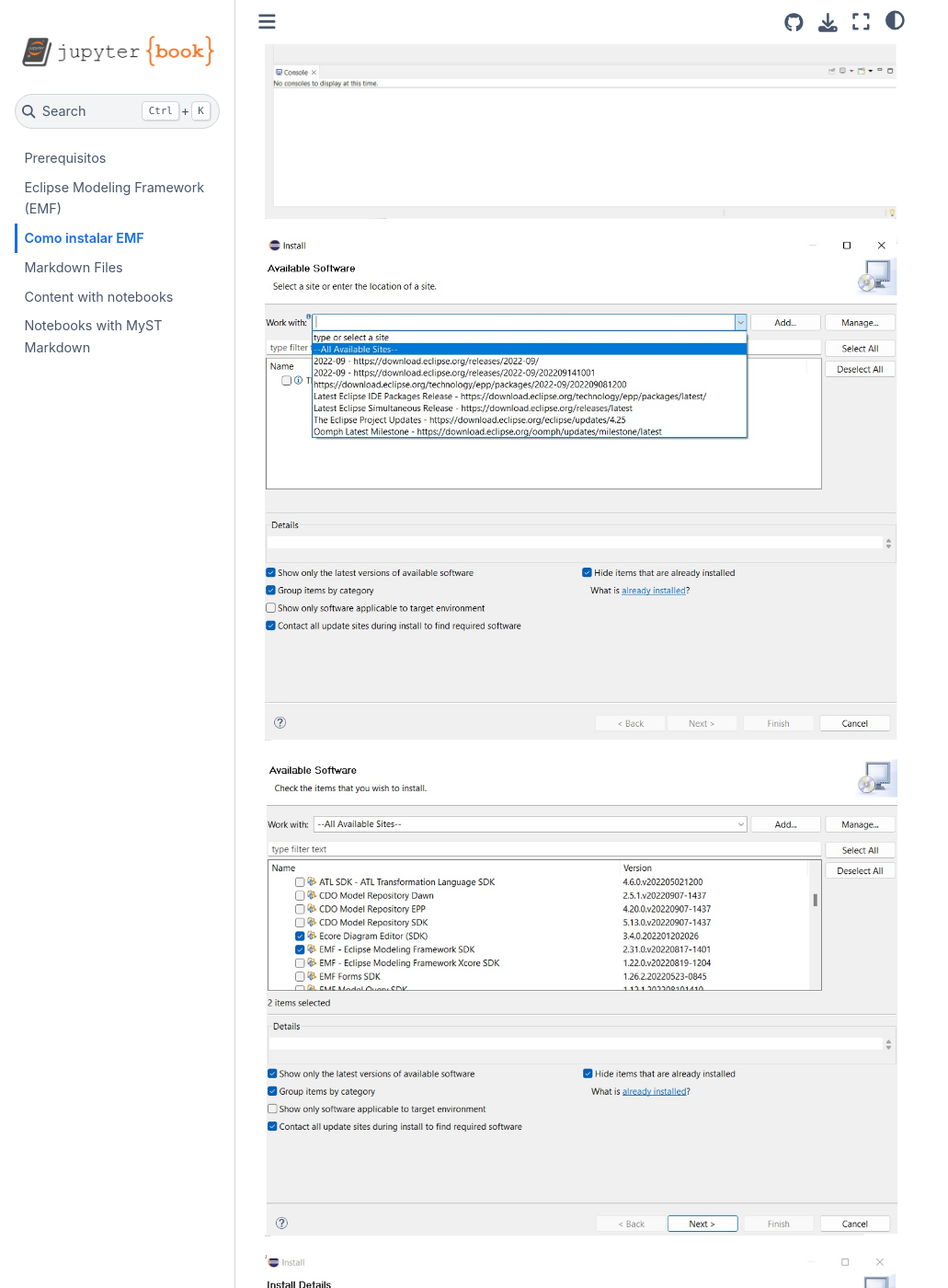
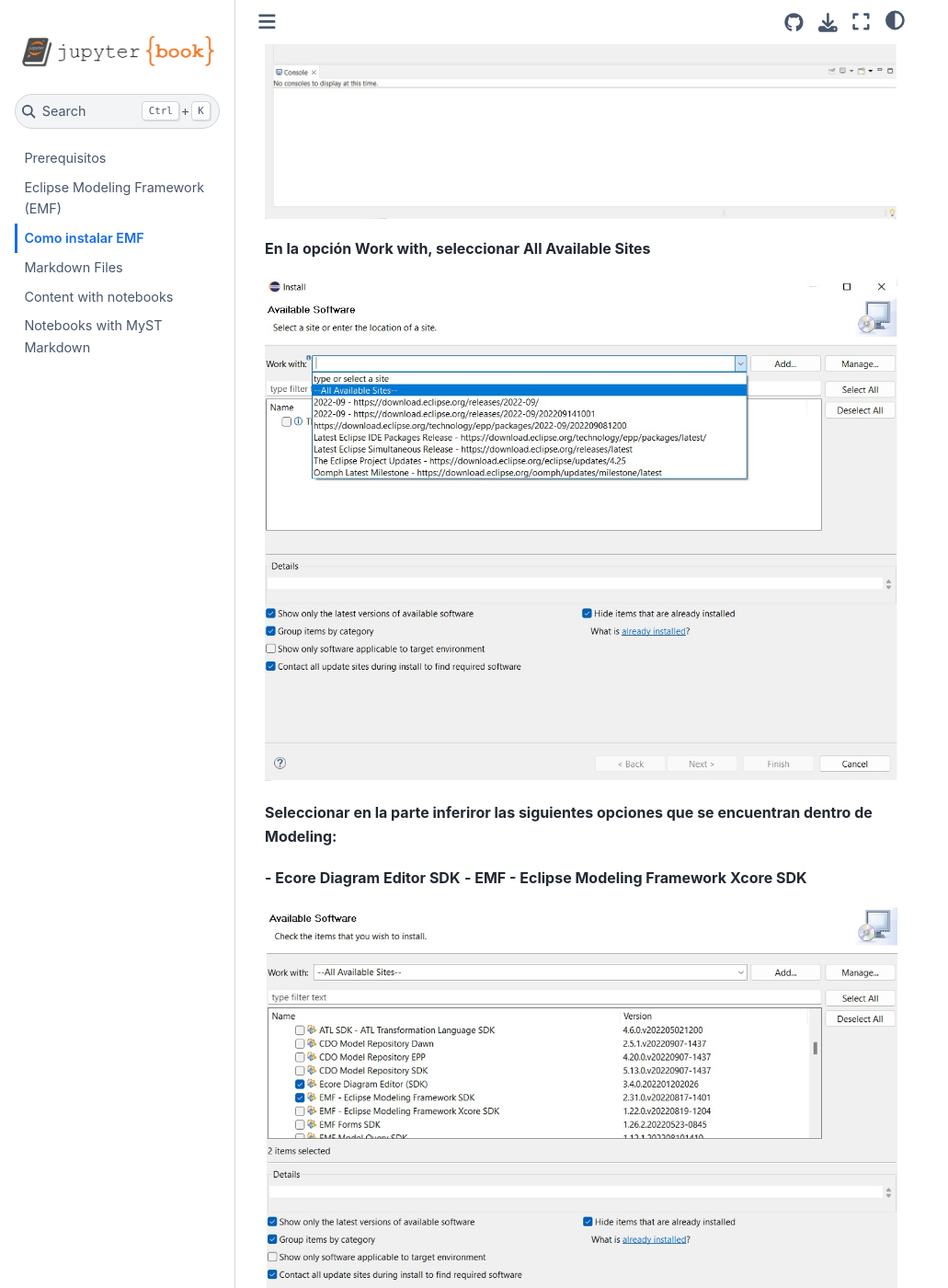
Before and after one commit to JannethGS2610/GuiaEMF, a Jupyter Book: the page built from ComoInstalar.md, in a window 1280 px wide and 1400 px high, scrolled down 1391 px. Shown: the whole window at 92% size, without its empty margins (0-1031 px from the left). Built offline with Jupyter Book 1.0.4 settings and Sphinx 7.4.7 and the Sphinx Book theme 1.1.4, drawn with Linux system fonts in a browser that asks for light colours; some of the changed text lies outside the part shown.

Commit message:
Update ComoInstalar.md

```diff
--- a/ComoInstalar.md
+++ b/ComoInstalar.md
@@ -1,23 +1,38 @@
 # Como instalar EMF
 
-Abrir IDE Eclipse:
+**Abrir IDE Eclipse:**
 
 ![Instalación EMF](/images/3.jpg)
 
 ![Instalación EMF](/images/4.jpg)
 
-En el menú Help, seleccionar la opción Install New Software
+**En el menú Help, seleccionar la opción Install New Software:**
 
 ![Instalación EMF](/images/5.jpg)
 
+**En la opción Work with, seleccionar All Available Sites**
+
 ![Instalación EMF](/images/6.jpg)
+
+**Seleccionar en la parte inferiror las siguientes opciones que se encuentran dentro de Modeling:**
+
+**- Ecore Diagram Editor SDK**
+**- EMF - Eclipse Modeling Framework Xcore SDK**
 
 ![Instalación EMF](/images/7.jpg)
 
+**Confirmar los items que van a instalarse:**
+
 ![Instalación EMF](/images/8.jpg)
+
+**Revisar y aceptar las licencias de uso de cada instalación:**
 
 ![Instalación EMF](/images/9.jpg)
 
+**Inicia la instalación correspondiente:**
+
 ![Instalación EMF](/images/10.jpg)
 
+**Una vez finalizada la instalación, muestra un mensaje para reiniciar el IDE eclipse
+
 ![Instalación EMF](/images/11.jpg)
```
